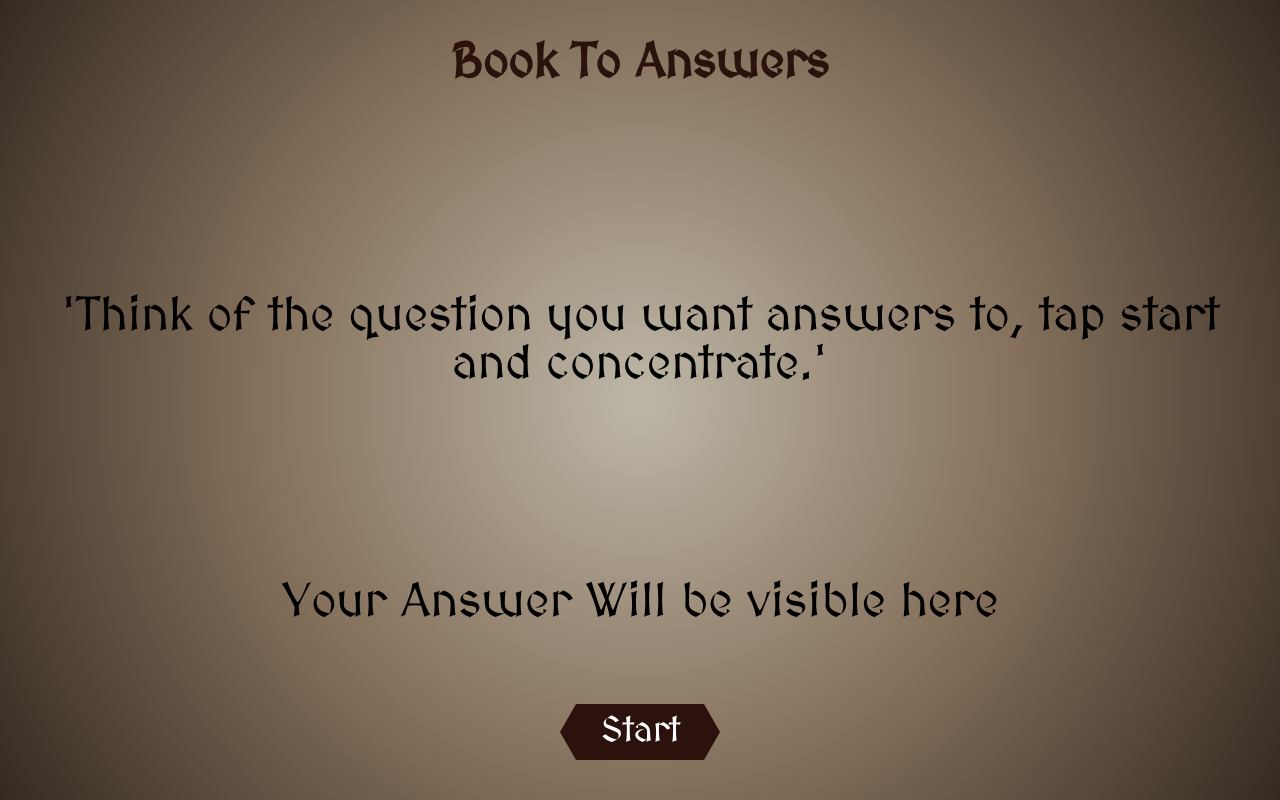
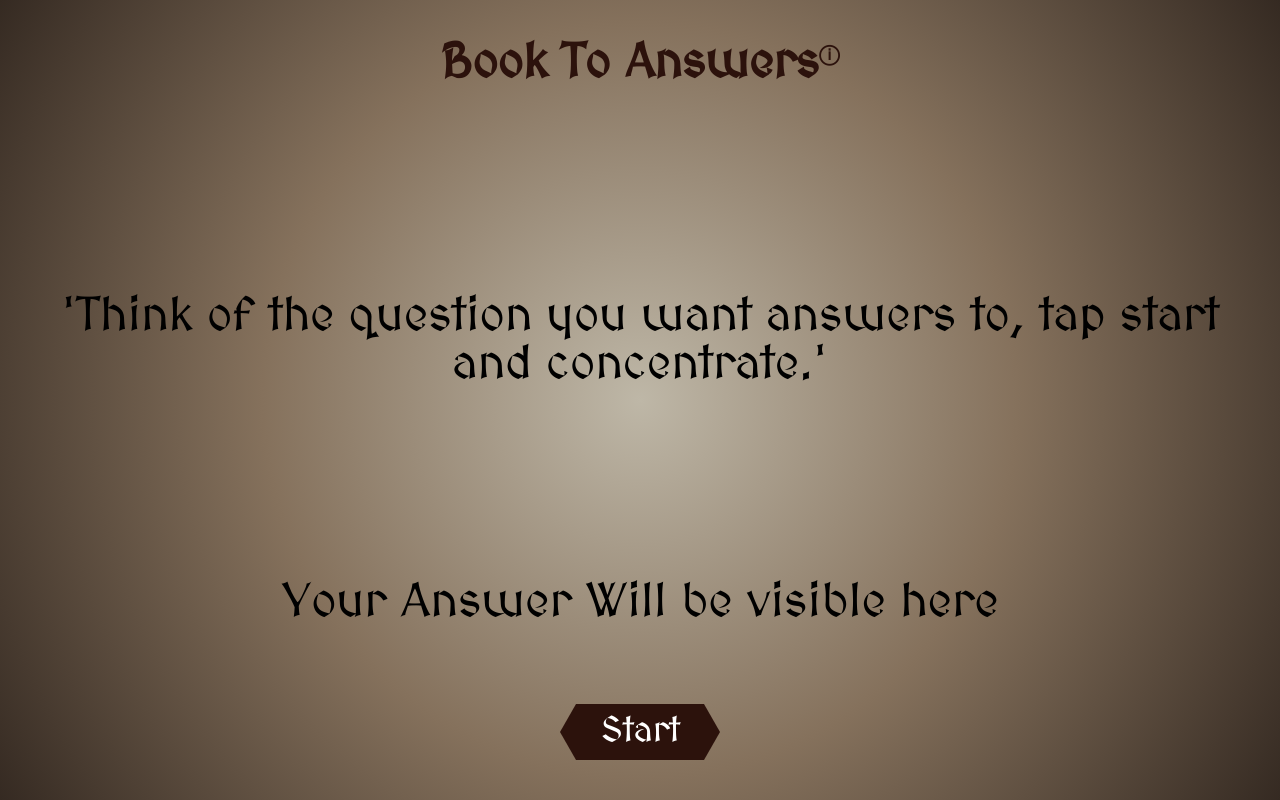
Before and after one commit to BishalK007/bookofanswers, a Next.js app: page / in a window 1280 px wide. Built offline with nearby package versions, Linux system fonts and the light colour scheme.

Commit message:
Minor Fixes

```diff
--- a/app/layout.tsx
+++ b/app/layout.tsx
@@ -6,8 +6,8 @@ import Page from "@/app/page";
 const inter = Inter({ subsets: ["latin"] });
 
 export const metadata: Metadata = {
-  title: "Create Next App",
-  description: "Generated by create next app",
+  title: "ANSWERS",
+  description: "Get answwers of your deepest questions",
 };
 
 export default function RootLayout({
@@ -17,6 +17,9 @@ export default function RootLayout({
 }>) {
   return (
     <html lang="en">
+      <head>
+        <link rel="icon" href="/mascot.png" type="image/png" />
+      </head>
       <body>
         <Page/>
       </body>
--- a/app/page.tsx
+++ b/app/page.tsx
@@ -23,11 +23,23 @@ const Page = () => {
       setIsDrawing(false);
     }
   }
-
+  const [hover, setHover] = useState(false);
 
   return (
     <div className='gradient-background w-screen h-[100dvh] font-medival flex flex-col px-10 text-center content-center'>
-      <div className='flex flex-row justify-center text-5xl font-bold text-customBrown pt-10'>Book To Answers</div>
+      <div className='flex flex-row justify-center text-5xl font-bold text-customBrown pt-10'>Book To Answers
+      <span
+        className="text-xl cursor-pointer"
+        onMouseEnter={() => setHover(true)}
+        onMouseLeave={() => setHover(false)}
+        onClick={() => setHover(!hover)}
+      >
+        ⓘ
+      </span>
+        <div className={cn("absolute right-0 w-32 bg-customBrown text-white text-sm rounded shadow-lg z-20 translate-y-[-100px]  opacity-0 transition-all duration-700", hover && ' translate-y-10 opacity-1')}>
+          Hope you realize it's a JOKE !!
+        </div>
+      </div>
       <div className='w-full flex-grow flex flex-col justify-evenly items-center content-evenly text-2xl md:text-3xl lg:text-4xl xl:text-5xl'>
         <div className="relative w-full">
           <div className={cn('transition-opacity duration-500 absolute w-full', isDrawing ? 'opacity-0' : 'opacity-1')}>
```
